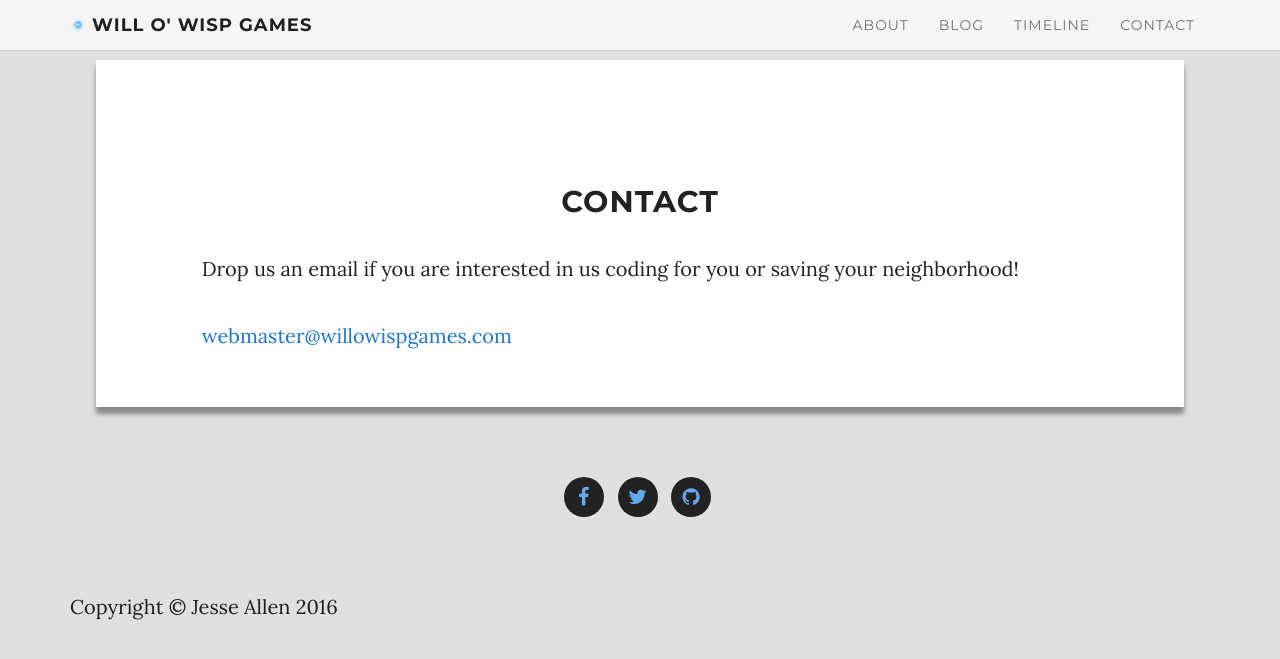
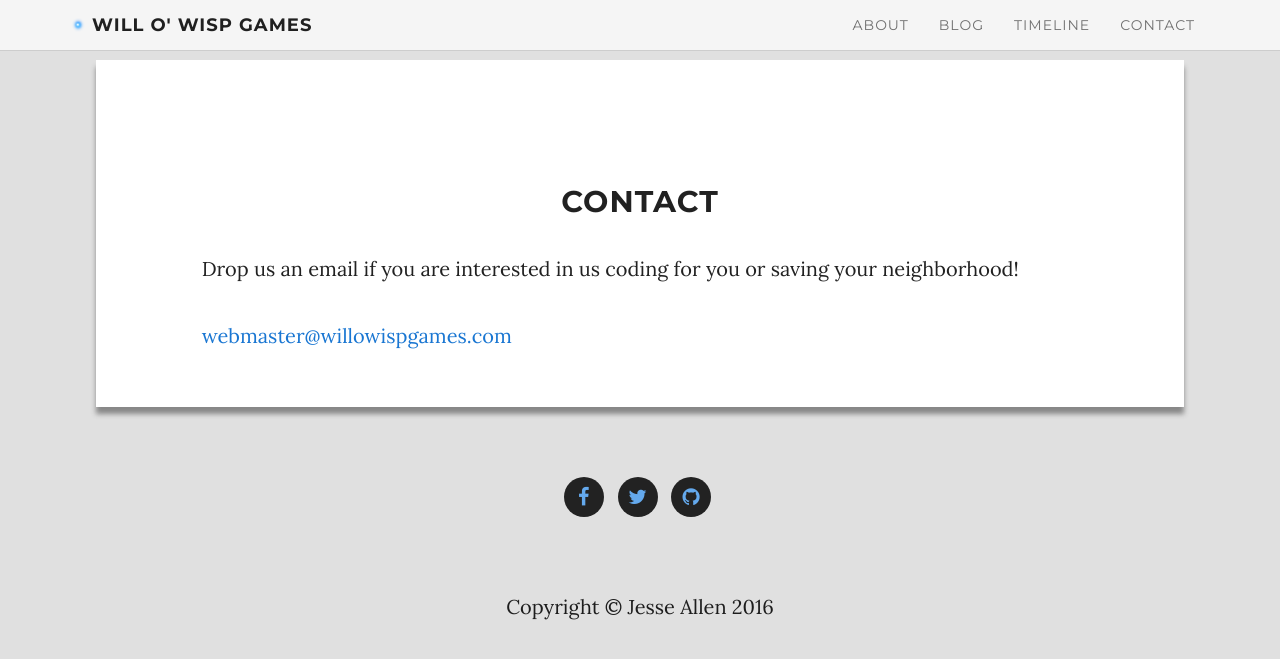
Before and after one commit to WilloWispGames/WilloWispGames.github.io, a Jekyll site: the page built from index.html, in a window 1280 px wide and 900 px high, scrolled down 3746 px. Shown: the top 659 px of the window. Built offline with Jekyll 4.4.1, drawn with Linux system fonts in a browser that asks for light colours; nearby versions of some CDN libraries; comment, search, counter and statistics services are not loaded.

Commit message:
Update footer.html

```diff
--- a/_includes/footer.html
+++ b/_includes/footer.html
@@ -8,7 +8,8 @@
     <p><br><br></p>
 
     <div class="container text-center">
-      <p text-align="center">Copyright &copy; {{ site.author }} {{ site.time | date: "%Y" }}</p>
+      <!--<p text-align="center">Copyright &copy; {{ site.author }} {{ site.time | date: "%Y" }}</p>-->
+      <div class="p2">Copyright &copy; {{ site.author }} {{ site.time | date: "%Y" }}</div>
     </div>
 </footer>
 
```
